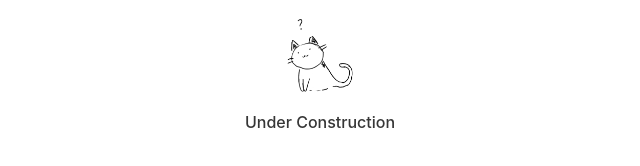
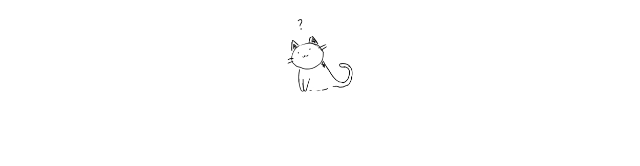
Before and after one commit to ThanMatt/ThanMatt.github.io, a Gatsby site: page / in a window 1280 px wide. Shown: the part 392-558 px from the top of the page, without its empty margins (320-960 px from the left). Built offline with nearby package versions, Linux system fonts and the light colour scheme; Gatsby itself is replaced by a stand-in of ours; some packages are replaced by stand-ins of ours.

Commit message:
Second Commit

```diff
--- a/src/components/UI/Hero/Hero.js
+++ b/src/components/UI/Hero/Hero.js
@@ -27,7 +27,6 @@ const Hero = props => {
         <figure className="image is-128x128" id="cat">
           <img src={cat} alt="cat gif"></img>
         </figure>
-        <label className="label has-text-weight-medium has-text-centered">Under Construction</label>
       </div>
     </div>
   )
--- a/src/components/UI/NavBar/NavBar.js
+++ b/src/components/UI/NavBar/NavBar.js
@@ -27,7 +27,7 @@ const NavBar = () => {
             <Link to="/photos" activeStyle={{ color: 'blue' }} className="subtitle navbar-item is-right has-text-weight-light">
               Photos
           </Link>
-            <Link to="/coming-soon" className="subtitle navbar-item is-right has-text-weight-light">
+            <Link to="/404" className="subtitle navbar-item is-right has-text-weight-light">
               Archive
             </Link>
           </div>
```
